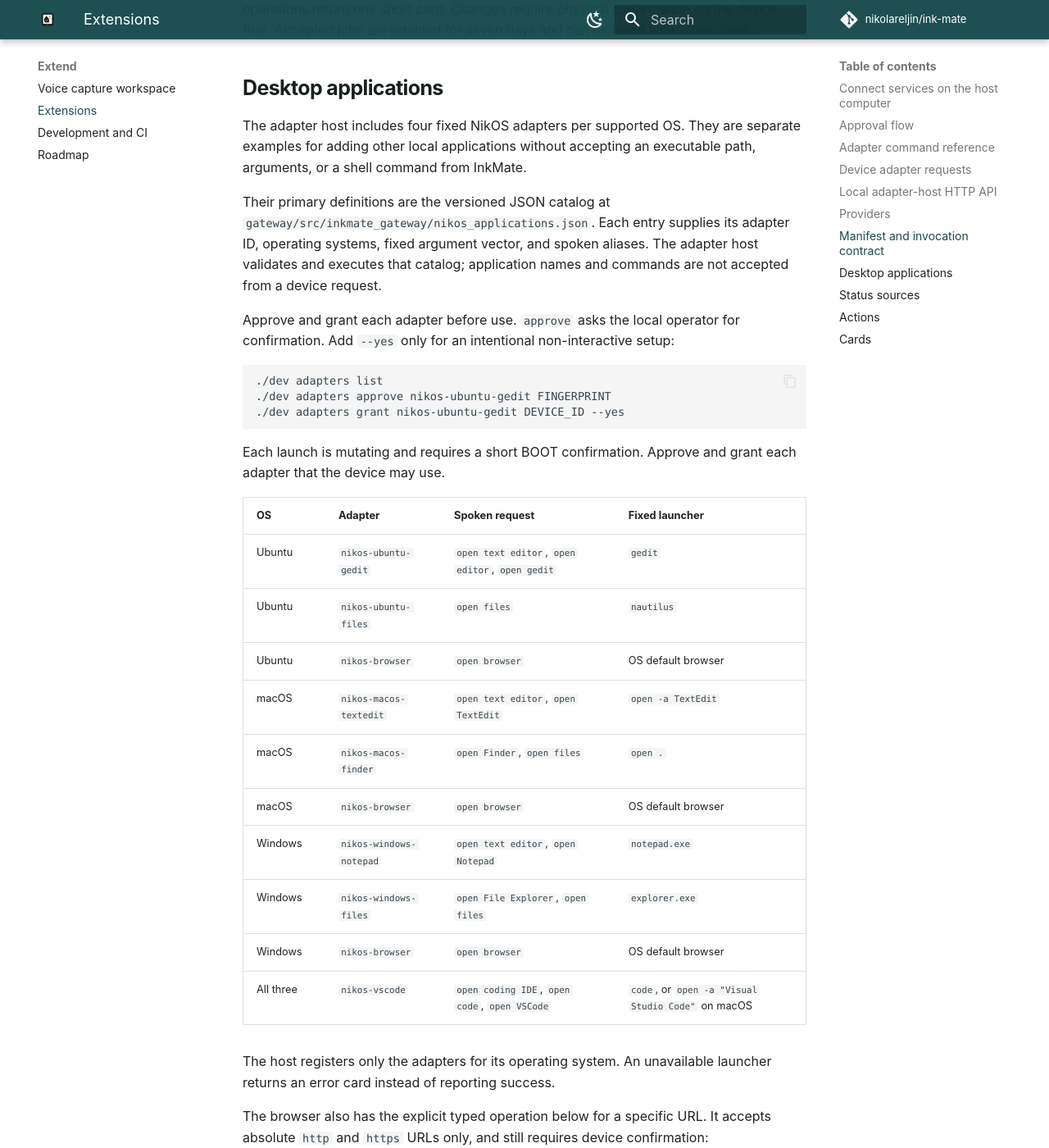
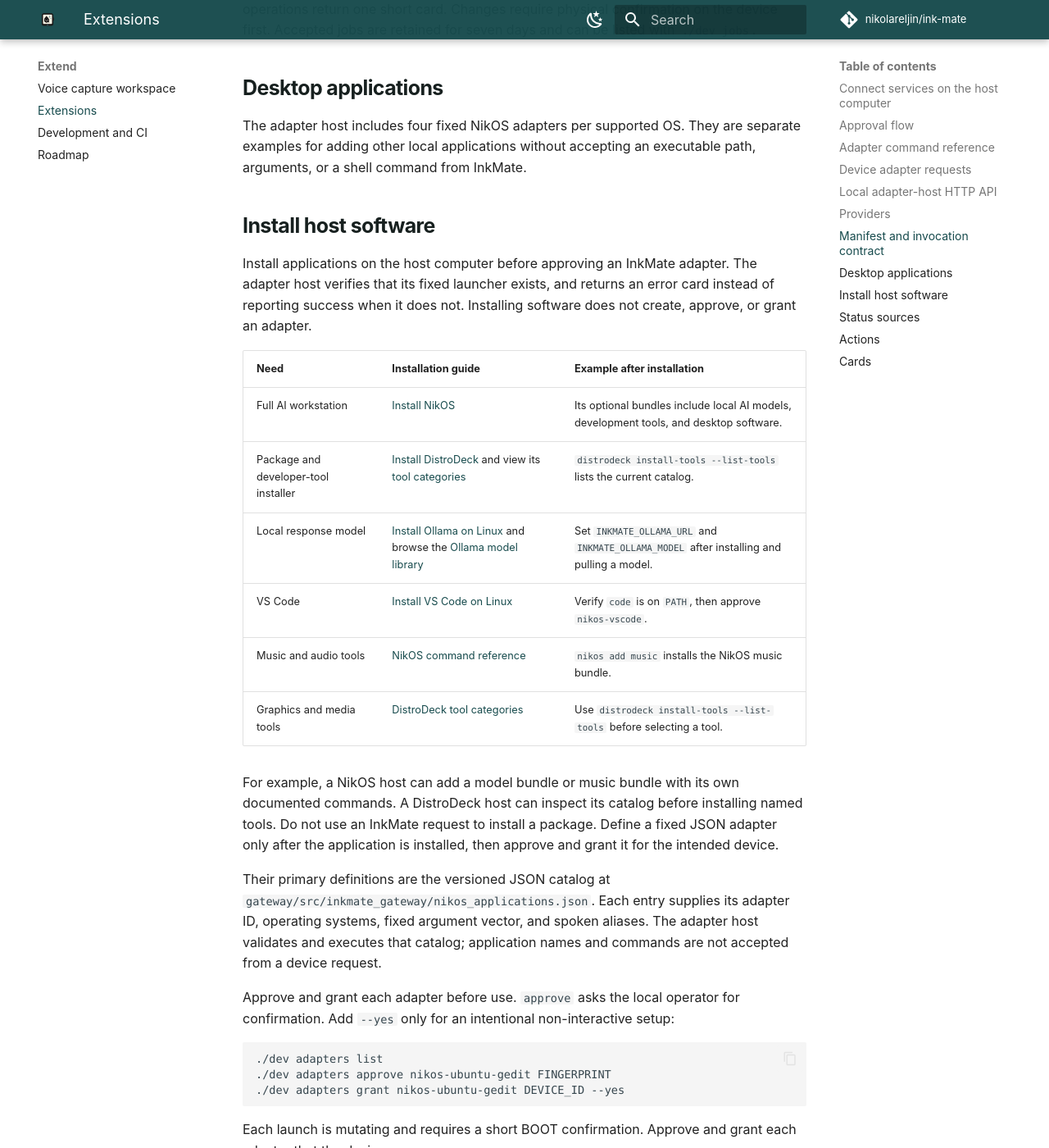
Before and after one commit to nikolareljin/ink-mate, an MkDocs documentation site: the page built from docs/extensions.md, in a window 1280 px wide and 1400 px high, scrolled down 4039 px. Shown: the whole window at 82% size. Built offline with MkDocs 1.6.1 and Material for MkDocs 9.7.7, drawn with Linux system fonts in a browser that asks for light colours; comment, search, counter and statistics services are not loaded.

Commit message:
docs: link host software installation guides

```diff
--- a/docs/extensions.md
+++ b/docs/extensions.md
@@ -145,6 +145,28 @@ The adapter host includes four fixed NikOS adapters per supported OS. They are
 separate examples for adding other local applications without accepting an
 executable path, arguments, or a shell command from InkMate.
 
+## Install host software
+
+Install applications on the host computer before approving an InkMate adapter.
+The adapter host verifies that its fixed launcher exists, and returns an error
+card instead of reporting success when it does not. Installing software does not
+create, approve, or grant an adapter.
+
+| Need | Installation guide | Example after installation |
+| --- | --- | --- |
+| Full AI workstation | [Install NikOS](https://github.com/nikolareljin/nikos#install) | Its optional bundles include local AI models, development tools, and desktop software. |
+| Package and developer-tool installer | [Install DistroDeck](https://github.com/nikolareljin/distrodeck#install) and view its [tool categories](https://github.com/nikolareljin/distrodeck#install-tools-categories) | `distrodeck install-tools --list-tools` lists the current catalog. |
+| Local response model | [Install Ollama on Linux](https://docs.ollama.com/linux) and browse the [Ollama model library](https://ollama.com/library) | Set `INKMATE_OLLAMA_URL` and `INKMATE_OLLAMA_MODEL` after installing and pulling a model. |
+| VS Code | [Install VS Code on Linux](https://code.visualstudio.com/docs/setup/linux) | Verify `code` is on `PATH`, then approve `nikos-vscode`. |
+| Music and audio tools | [NikOS command reference](https://github.com/nikolareljin/nikos#commands) | `nikos add music` installs the NikOS music bundle. |
+| Graphics and media tools | [DistroDeck tool categories](https://github.com/nikolareljin/distrodeck#install-tools-categories) | Use `distrodeck install-tools --list-tools` before selecting a tool. |
+
+For example, a NikOS host can add a model bundle or music bundle with its own
+documented commands. A DistroDeck host can inspect its catalog before installing
+named tools. Do not use an InkMate request to install a package. Define a fixed
+JSON adapter only after the application is installed, then approve and grant it
+for the intended device.
+
 Their primary definitions are the versioned JSON catalog at
 `gateway/src/inkmate_gateway/nikos_applications.json`. Each entry supplies its
 adapter ID, operating systems, fixed argument vector, and spoken aliases. The
```
Also changed, not shown: README.md (+2 -0 lines), docs/architecture.md (+2 -1 lines), docs/index.md (+2 -1 lines), gateway/README.md (+2 -1 lines).
